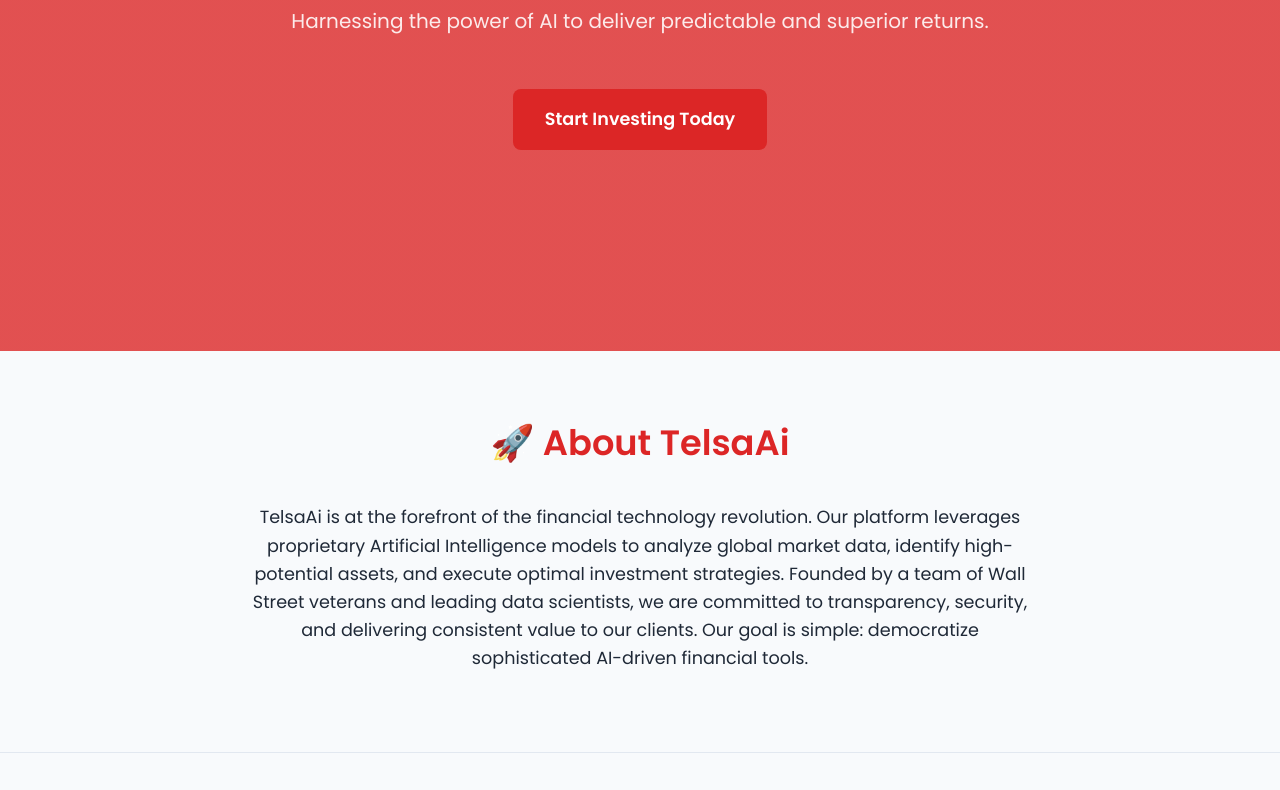
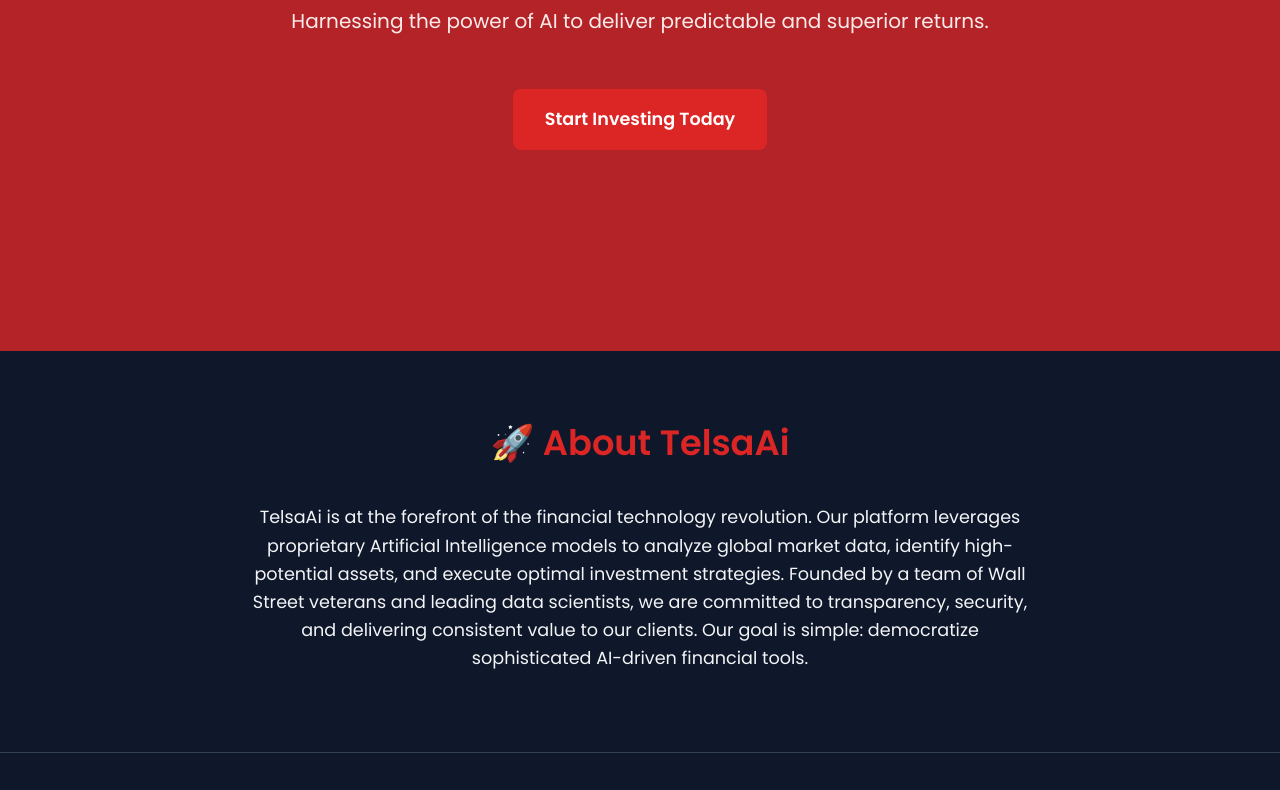
Before and after one commit to Sax883/teslaaai, a website: page index.html in a window 1280 px wide. Shown: the part 368-1158 px from the top of the page. Drawn offline with Linux system fonts and the light colour scheme.

Commit message:
Set index page to dark theme

```diff
--- a/index.html
+++ b/index.html
@@ -10,7 +10,7 @@
     <title>My Tesla Showroom</title>
     <link rel="stylesheet" href="style.css">
 </head>
-<body>
+<body class="index-page">
 
     <header class="navbar">
         <div class="logo">TESLAAI</div>
--- a/style.css
+++ b/style.css
@@ -18,6 +18,15 @@
     --color-border: #e2e8f0; /* Light Gray border */
     --font-family: 'Poppins', sans-serif;
     --border-radius: 8px;
+}
+
+/* Index-only dark theme override */
+.index-page {
+    --color-background-dark: #0f172a;
+    --color-background-light: #111827;
+    --color-text-dark: #f3f4f6;
+    --color-text-light: #cbd5e1;
+    --color-border: #334155;
 }
 
 body {
```
